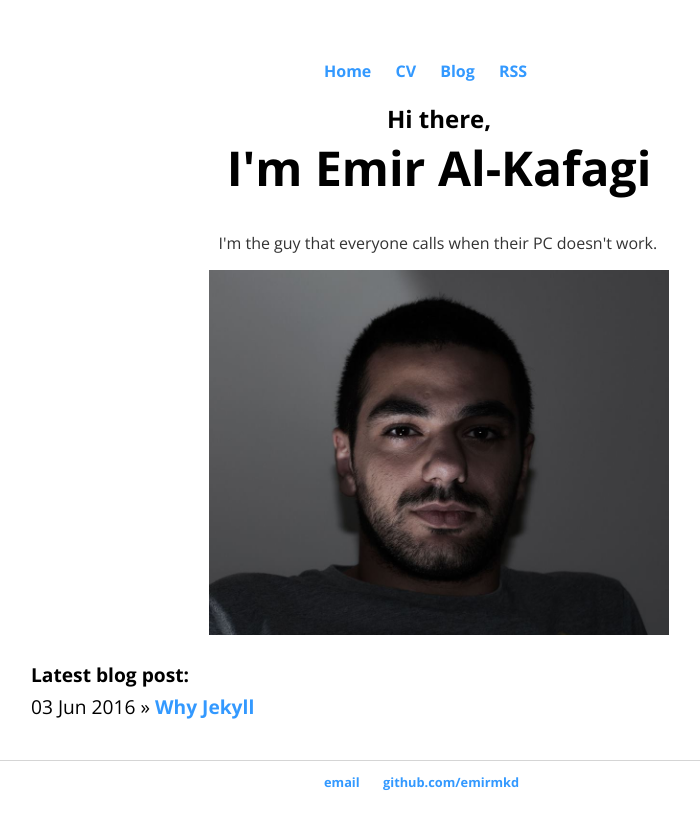
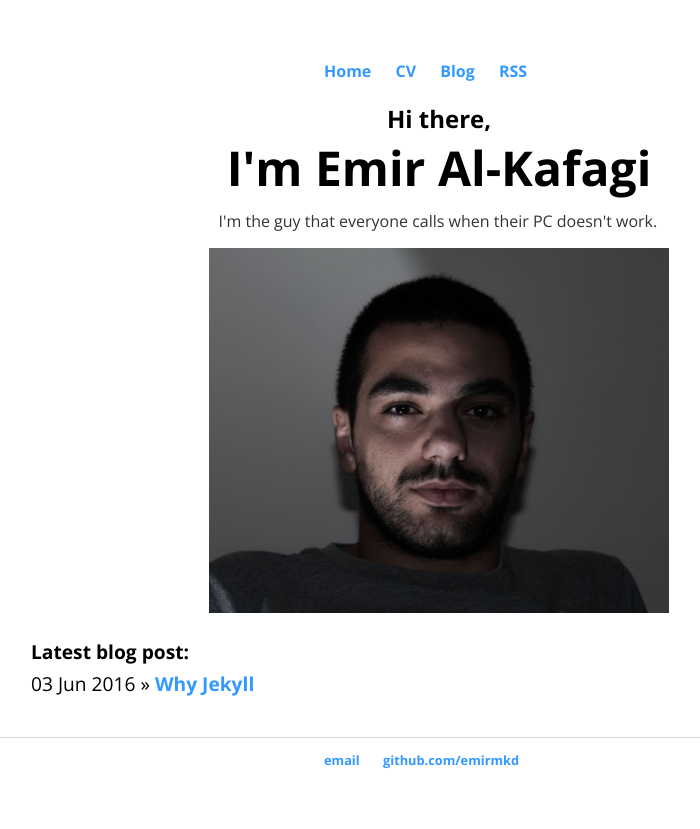
Before and after one commit to emirmkd/emirmkd.github.io, a Jekyll site: the page built from index.html, in a window 1280 px wide. Shown: the top 829 px of the page, without its empty margins (201-901 px from the left). Built offline with Jekyll 4.4.1, drawn with Linux system fonts in a browser that asks for light colours.

Commit message:
Update main.css

```diff
--- a/css/main.css
+++ b/css/main.css
@@ -65,6 +65,7 @@
     max-width: 441px;
     margin-left: auto;
     margin-right: auto;
+    margin-top:10px;
 }
 .emir {
     width: 460px;
@@ -72,3 +73,6 @@
     margin-right: auto;
     display: block;
 }
+.myname {
+    margin-bottom:0;
+}
```
